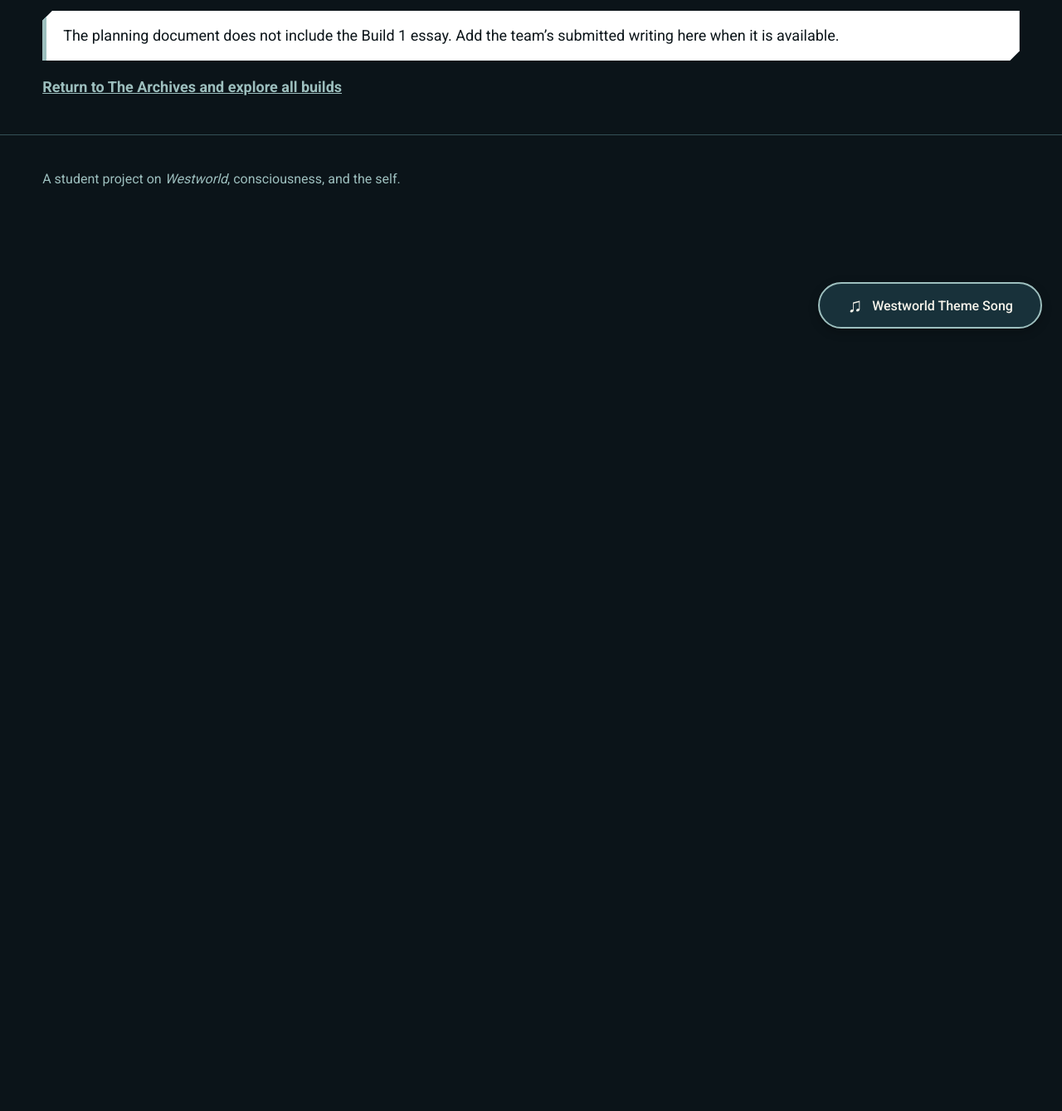
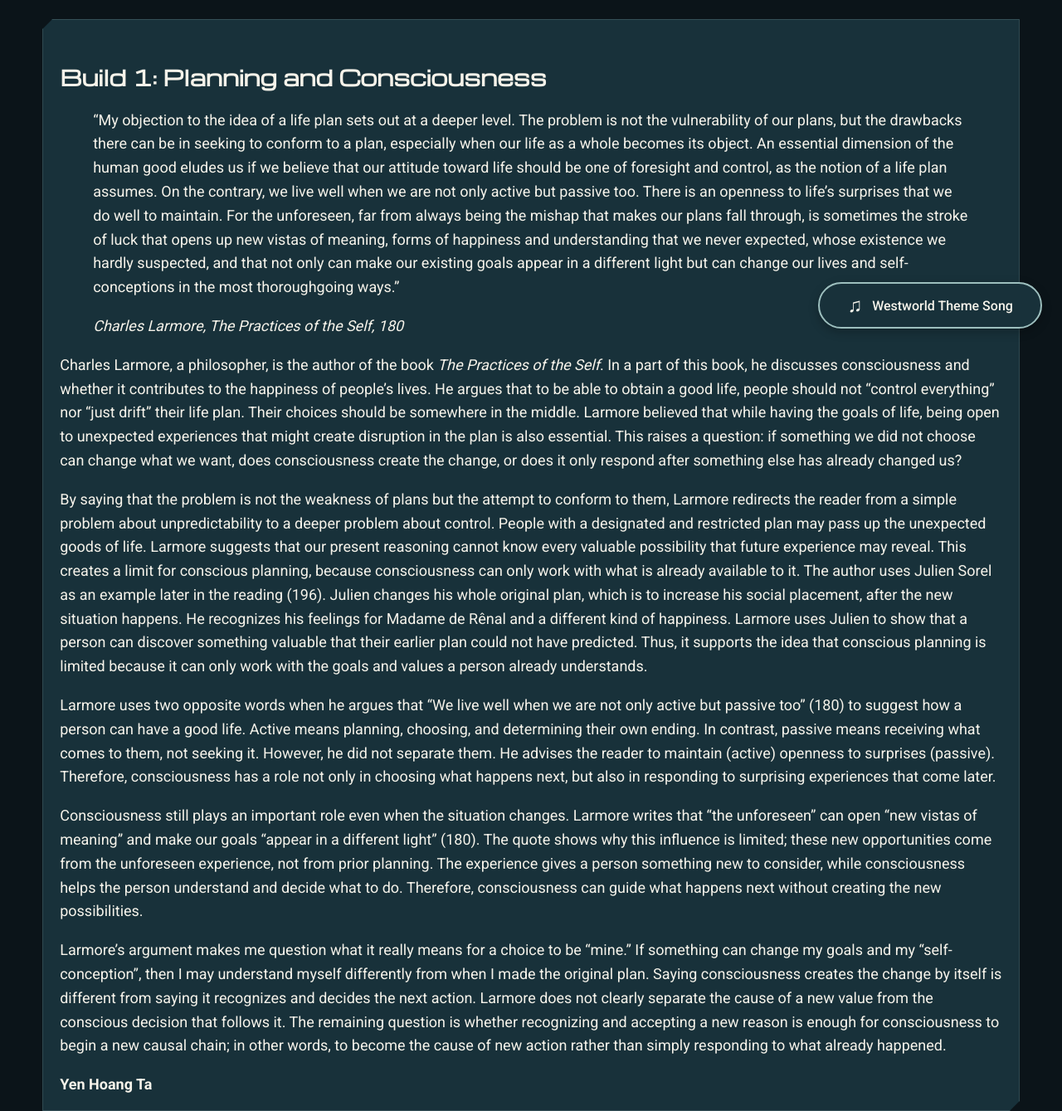
Before and after one commit to um-lrc-hnr241/2026-fall-hector, a plain HTML site: page build-1.html in a window 1280 px wide. Shown: the part 380-1719 px from the top of the page at 83% size. Before the commit the page ends 800 px from the top, so only its background shows below. Drawn offline with nearby package versions, Linux system fonts and the light colour scheme.

Commit message:
Agent: update build-1.html

```diff
--- a/build-1.html
+++ b/build-1.html
@@ -33,7 +33,19 @@
     <p class="eyebrow">The Archives · Build 1</p>
     <h1>Build 1</h1>
     <p class="lead">This page is part of the project’s collection of build essays.</p>
-    <p class="notice">The planning document does not include the Build 1 essay. Add the team’s submitted writing here when it is available.</p>
+    <section class="build-essay" aria-label="Build 1 essay by Yen Hoang Ta">
+      <h2>Build 1: Planning and Consciousness</h2>
+      <blockquote>
+        <p>“My objection to the idea of a life plan sets out at a deeper level. The problem is not the vulnerability of our plans, but the drawbacks there can be in seeking to conform to a plan, especially when our life as a whole becomes its object. An essential dimension of the human good eludes us if we believe that our attitude toward life should be one of foresight and control, as the notion of a life plan assumes. On the contrary, we live well when we are not only active but passive too. There is an openness to life’s surprises that we do well to maintain. For the unforeseen, far from always being the mishap that makes our plans fall through, is sometimes the stroke of luck that opens up new vistas of meaning, forms of happiness and understanding that we never expected, whose existence we hardly suspected, and that not only can make our existing goals appear in a different light but can change our lives and self-conceptions in the most thoroughgoing ways.”</p>
+        <cite>Charles Larmore, <em>The Practices of the Self</em>, 180</cite>
+      </blockquote>
+      <p>Charles Larmore, a philosopher, is the author of the book <em>The Practices of the Self</em>. In a part of this book, he discusses consciousness and whether it contributes to the happiness of people’s lives. He argues that to be able to obtain a good life, people should not “control everything” nor “just drift” their life plan. Their choices should be somewhere in the middle. Larmore believed that while having the goals of life, being open to unexpected experiences that might create disruption in the plan is also essential. This raises a question: if something we did not choose can change what we want, does consciousness create the change, or does it only respond after something else has already changed us?</p>
+      <p>By saying that the problem is not the weakness of plans but the attempt to conform to them, Larmore redirects the reader from a simple problem about unpredictability to a deeper problem about control. People with a designated and restricted plan may pass up the unexpected goods of life. Larmore suggests that our present reasoning cannot know every valuable possibility that future experience may reveal. This creates a limit for conscious planning, because consciousness can only work with what is already available to it. The author uses Julien Sorel as an example later in the reading (196). Julien changes his whole original plan, which is to increase his social placement, after the new situation happens. He recognizes his feelings for Madame de Rênal and a different kind of happiness. Larmore uses Julien to show that a person can discover something valuable that their earlier plan could not have predicted. Thus, it supports the idea that conscious planning is limited because it can only work with the goals and values a person already understands.</p>
+      <p>Larmore uses two opposite words when he argues that “We live well when we are not only active but passive too” (180) to suggest how a person can have a good life. Active means planning, choosing, and determining their own ending. In contrast, passive means receiving what comes to them, not seeking it. However, he did not separate them. He advises the reader to maintain (active) openness to surprises (passive). Therefore, consciousness has a role not only in choosing what happens next, but also in responding to surprising experiences that come later.</p>
+      <p>Consciousness still plays an important role even when the situation changes. Larmore writes that “the unforeseen” can open “new vistas of meaning” and make our goals “appear in a different light” (180). The quote shows why this influence is limited; these new opportunities come from the unforeseen experience, not from prior planning. The experience gives a person something new to consider, while consciousness helps the person understand and decide what to do. Therefore, consciousness can guide what happens next without creating the new possibilities.</p>
+      <p>Larmore’s argument makes me question what it really means for a choice to be “mine.” If something can change my goals and my “self-conception”, then I may understand myself differently from when I made the original plan. Saying consciousness creates the change by itself is different from saying it recognizes and decides the next action. Larmore does not clearly separate the cause of a new value from the conscious decision that follows it. The remaining question is whether recognizing and accepting a new reason is enough for consciousness to begin a new causal chain; in other words, to become the cause of new action rather than simply responding to what already happened.</p>
+      <p><strong>Yen Hoang Ta</strong></p>
+    </section>
     <p><a href="build.html">Return to The Archives and explore all builds</a></p>
   </main>
   <footer class="site-footer">
```
